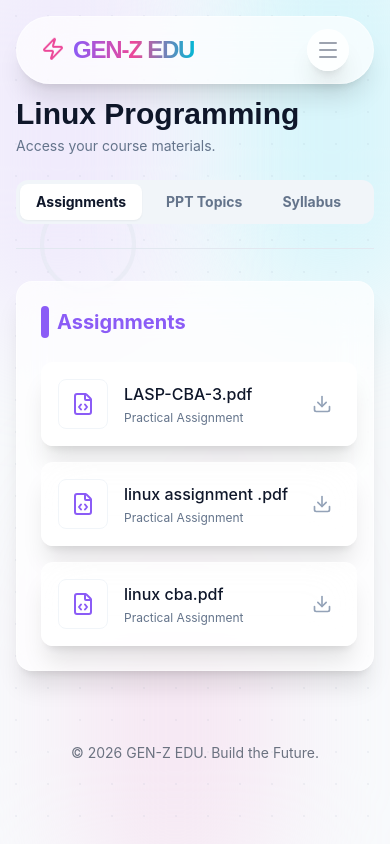
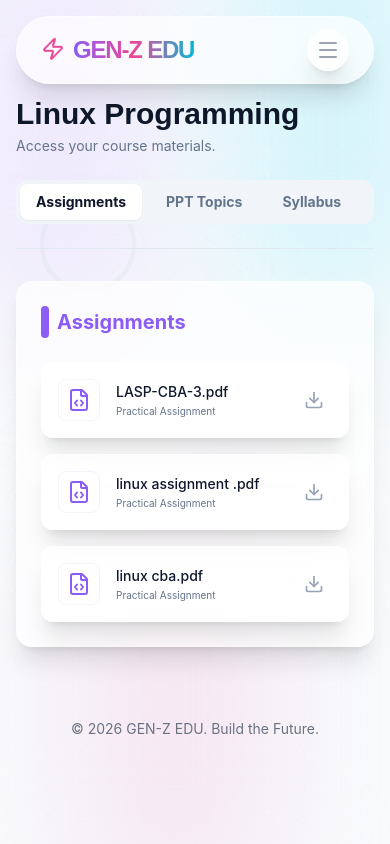
Before and after one commit to bharathDotExe/gen-edu, a React (Vite) app: page /subject/linux in a window 390 px wide. Built offline with nearby package versions, Linux system fonts and the light colour scheme.

Commit message:
mobile layout

```diff
--- a/src/components/Modal.tsx
+++ b/src/components/Modal.tsx
@@ -28,8 +28,8 @@ const Modal: React.FC<ModalProps> = ({ isOpen, onClose, children, title }) => {
                         className="fixed inset-2 md:inset-10 z-[51] flex items-center justify-center pointer-events-none"
                     >
                         <div className="bg-white rounded-2xl shadow-2xl w-full h-full flex flex-col pointer-events-auto overflow-hidden border border-slate-200">
-                            <div className="flex items-center justify-between p-4 border-b border-slate-100 bg-slate-50">
-                                <h3 className="font-bold text-lg text-slate-800">{title}</h3>
+                            <div className="flex items-center justify-between p-3 md:p-4 border-b border-slate-100 bg-slate-50">
+                                <h3 className="font-bold text-base md:text-lg text-slate-800 truncate pr-4">{title}</h3>
                                 <button
                                     onClick={onClose}
                                     className="p-2 rounded-full hover:bg-slate-200 text-slate-500 transition-colors"
--- a/src/components/PDFReader.tsx
+++ b/src/components/PDFReader.tsx
@@ -23,6 +23,8 @@ const PDFReader: React.FC<PDFReaderProps> = ({ url, title }) => {
 
                 if (extension === 'pdf') {
                     setFileType('pdf');
+                    // We don't need to fetch the PDF manually, the iframe will handle it.
+                    // This speeds up the perceived load time significantly.
                     setLoading(false);
                 } else if (['xls', 'xlsx', 'csv'].includes(extension || '')) {
                     setFileType('excel');
@@ -97,7 +99,7 @@ const PDFReader: React.FC<PDFReaderProps> = ({ url, title }) => {
                             <TableIcon className="w-4 h-4 text-emerald-400" />
                         )}
                     </div>
-                    <span className="text-slate-200 text-xs md:text-sm font-semibold truncate max-w-[120px] md:max-w-md">
+                    <span className="text-slate-200 text-xs md:text-sm font-semibold truncate max-w-[80px] xs:max-w-[120px] md:max-w-md hidden min-[400px]:block">
                         {title || 'Document Viewer'}
                     </span>
                 </div>
@@ -130,6 +132,7 @@ const PDFReader: React.FC<PDFReaderProps> = ({ url, title }) => {
                         src={`${url}#toolbar=0&navpanes=0&scrollbar=1`}
                         className="w-full h-full border-none bg-slate-100"
                         title={title || 'PDF Document'}
+                        onLoad={() => setLoading(false)}
                     />
                 ) : (
                     <div className="p-3 md:p-8 min-w-max">
--- a/src/components/ResourceList.tsx
+++ b/src/components/ResourceList.tsx
@@ -57,14 +57,14 @@ const ResourceList: React.FC<ResourceListProps> = ({ files, folder, onRead }) =>
                     className="glass p-4 rounded-xl flex items-center gap-4 group hover:bg-white/5 transition-colors cursor-pointer"
                     onClick={() => onRead(getFileUrl(file.name), file.name.split('/').pop() || 'Document', file.content)}
                 >
-                    <div className="p-3 bg-white border border-slate-100 rounded-lg group-hover:scale-110 transition-transform">
+                    <div className="p-2 sm:p-3 bg-white border border-slate-100 rounded-lg group-hover:scale-110 transition-transform shrink-0">
                         {getIcon(file.type)}
                     </div>
                     <div className="flex-1 min-w-0">
-                        <h4 className="font-medium text-slate-900 truncate" title={file.name}>
+                        <h4 className="font-medium text-slate-900 truncate text-sm sm:text-base" title={file.name}>
                             {file.name.split('/').pop()}
                         </h4>
-                        <p className="text-xs text-slate-500 mt-1">{getSubtext(file.type)}</p>
+                        <p className="text-[10px] sm:text-xs text-slate-500 mt-0.5 sm:mt-1">{getSubtext(file.type)}</p>
                     </div>
                     <a
                         href={getFileUrl(file.name)}
```
